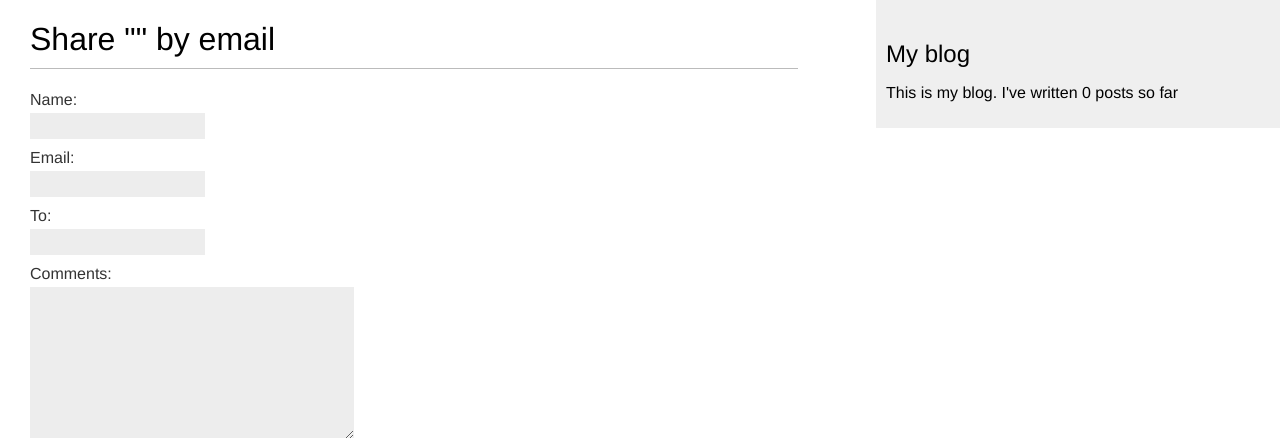
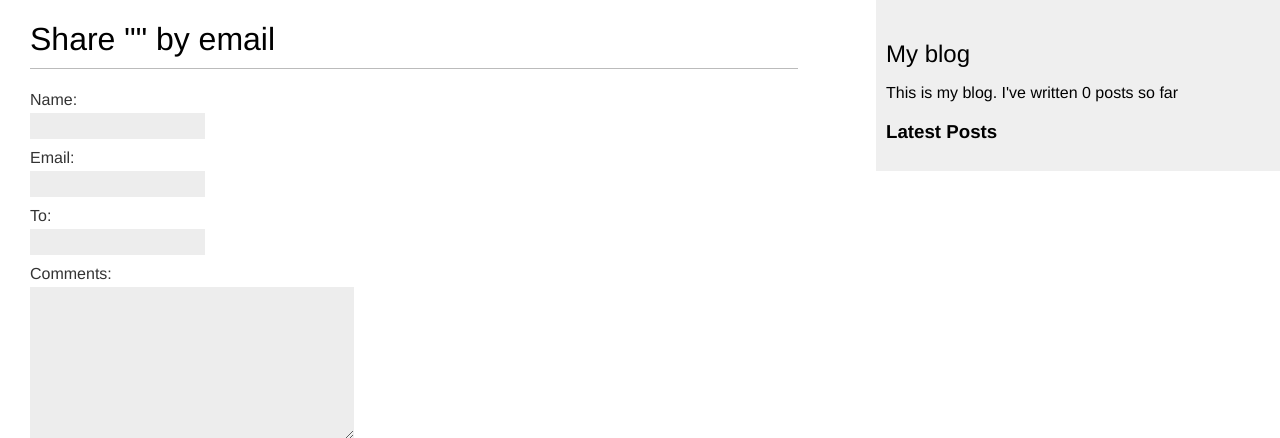
Before and after one commit to rawteech/falcon, a Django app: template blog/templates/blog/post/share.html in a window 1280 px wide. Shown: the top 438 px of the page. Run offline with Django 3.2, Linux system fonts and the light colour scheme; the template is opened without the code that fills it: values that come from a table or form of the project are taken from there, others are empty.

Commit message:
Show latest posts in sidebare

```diff
--- a/blog/templates/blog/base.html
+++ b/blog/templates/blog/base.html
@@ -14,6 +14,9 @@
 	<div id="sidebar">
 		<h2>My blog</h2>
 		<p>This is my blog. I've written {% total_posts %} posts so far</p>
+
+		<h3>Latest Posts</h3>
+		{% show_latest_posts 3 %}
 	</div>
 </body>
 </html>
```
